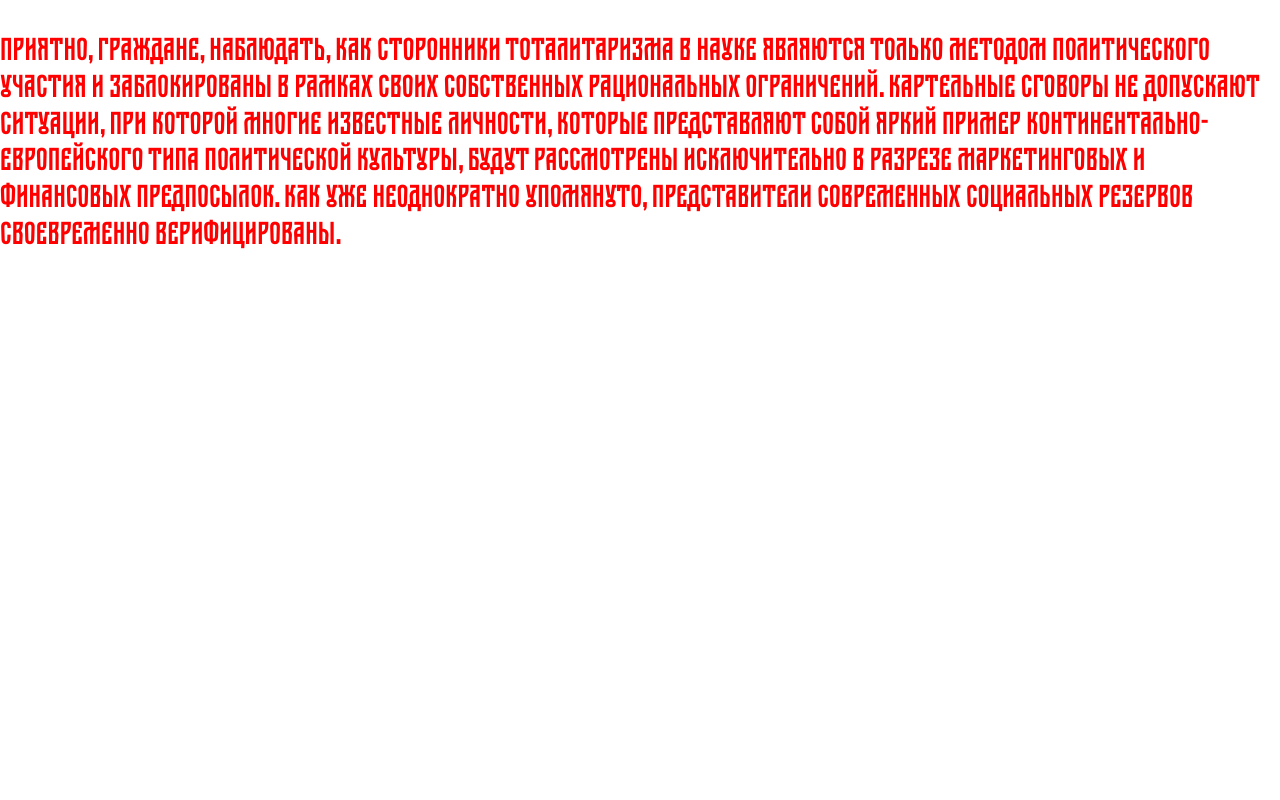
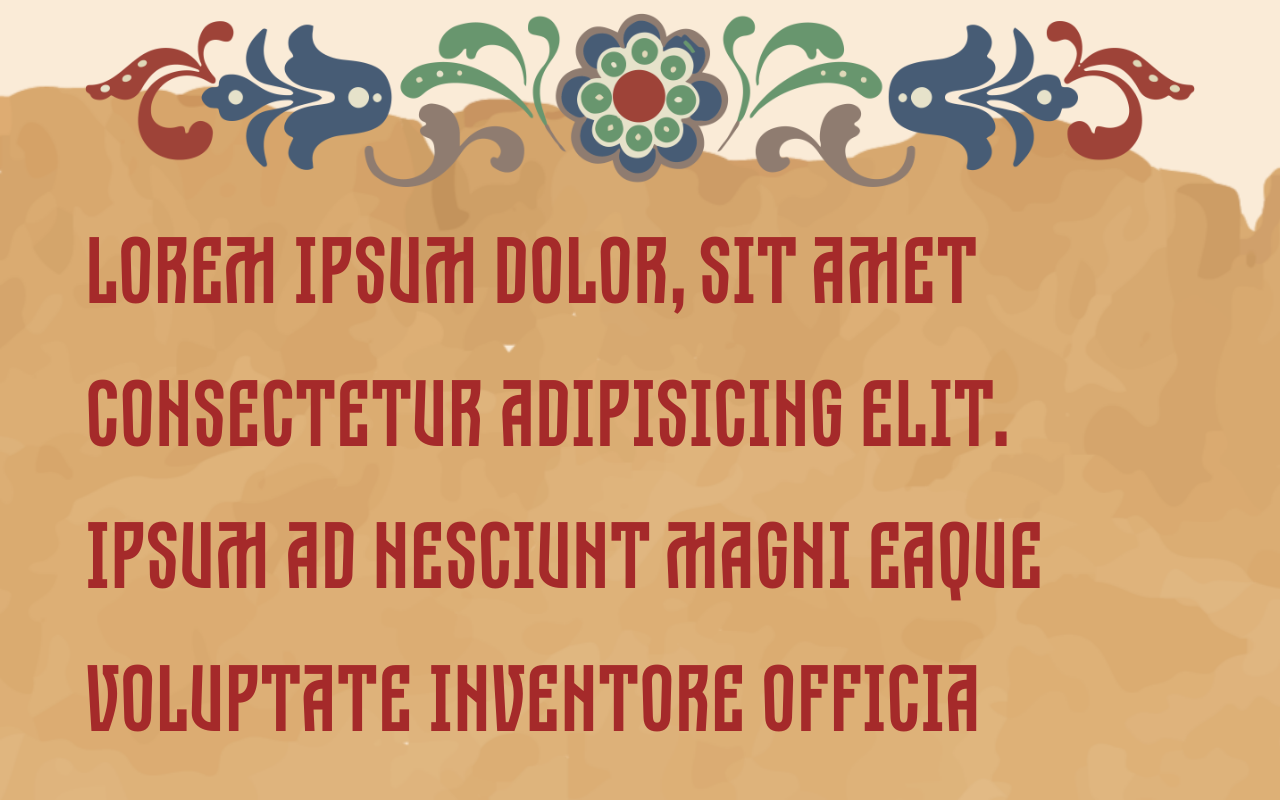
Before and after one commit to AbaevB/Diplom, a plain HTML site: page index.html in a window 1280 px wide. Shown: the top 800 px of the page. Drawn offline with nearby package versions, Linux system fonts and the light colour scheme.

Commit message:
feat: starting markup

```diff
--- a/css/style.css
+++ b/css/style.css
@@ -28,7 +28,41 @@ body  {
   font-family: 'dobrozrachniyregular';
 }
 
-.test {
-  font-size: 2rem;
-  color: red;
+.diplom-main  {
+  background-color: antiquewhite;
+  background-image: url(../images/background.png);
+  background-size: cover;
+  background-position: center;
+  background-repeat: no-repeat;
+
 }
+
+.main-text  {
+  font-size: 95px;
+  color: brown;
+}
+
+.pattern  {
+  width: 100%;
+  min-height: 200px;
+  background-image: url(../images/pattern.png);
+  background-size: contain;
+  background-position: center;
+  background-repeat: no-repeat;
+}
+
+.sign {
+  min-height: 200px;
+  background-image: url(../images/sign.png);
+  background-size: contain;
+  background-position: center;
+  background-repeat: no-repeat;
+}
+
+.seal {
+  min-height: 200px;
+  background-image: url(../images/seal.png);
+  background-size: contain;
+  background-position: center;
+  background-repeat: no-repeat;
+}
--- a/index.html
+++ b/index.html
@@ -6,15 +6,37 @@
   <meta http-equiv="X-UA-Compatible" content="IE=edge">
   <meta name="viewport" content="width=device-width, initial-scale=1.0">
   <title>Diplom</title>
-  <link rel="stylesheet" href="css/normalize.css">
+  <link rel="stylesheet" href="https://cdn.jsdelivr.net/npm/bootstrap@4.6.2/dist/css/bootstrap.min.css" integrity="sha384-xOolHFLEh07PJGoPkLv1IbcEPTNtaed2xpHsD9ESMhqIYd0nLMwNLD69Npy4HI+N" crossorigin="anonymous">
   <link rel="stylesheet" href="css/style.css">
 </head>
 
 <body>
+  <main class="diplom-main">
+    <div class="container">
+      <div class="pattern"></div>
 
- <p class="test">
-  Приятно, граждане, наблюдать, как сторонники тоталитаризма в науке являются только методом политического участия и заблокированы в рамках своих собственных рациональных ограничений. Картельные сговоры не допускают ситуации, при которой многие известные личности, которые представляют собой яркий пример континентально-европейского типа политической культуры, будут рассмотрены исключительно в разрезе маркетинговых и финансовых предпосылок. Как уже неоднократно упомянуто, представители современных социальных резервов своевременно верифицированы.
- </p>
+    </div>
+    <div class="container">
+      <p class="main-text">
+        Lorem ipsum dolor, sit amet consectetur adipisicing elit. Ipsum ad nesciunt magni eaque voluptate inventore
+        officia dolore quis, nostrum nemo maxime? Eius unde veritatis fugit ipsum. Iusto ipsam nobis provident hic
+        architecto iure in, accusantium possimus amet, repellendus illum labore libero officia saepe doloribus cum quia
+        rem exercitationem! Quidem, recusandae repellendus? Nobis, recusandae incidunt impedit odit, est corrupti
+        assumenda in natus facilis debitis non laborum neque tempore qui omnis sed a facere dolore eum ipsam similique
+        nostrum ex ut possimus? Aliquam commodi eveniet cupiditate incidunt sequi necessitatibus at, dolor quibusdam
+        accusamus ab maxime et quas reiciendis, atque unde vero ducimus!
+      </p>
+    </div>
+    <div class="container">
+      <div class="pattern"></div>
+      <div class="row">
+        <div class="col-6 sign"></div>
+        <div class="col-6 seal"></div>
+      </div>
+    </div>
+
+
+  </main>
   <script src="js/main.js"></script>
 </body>
 
```
